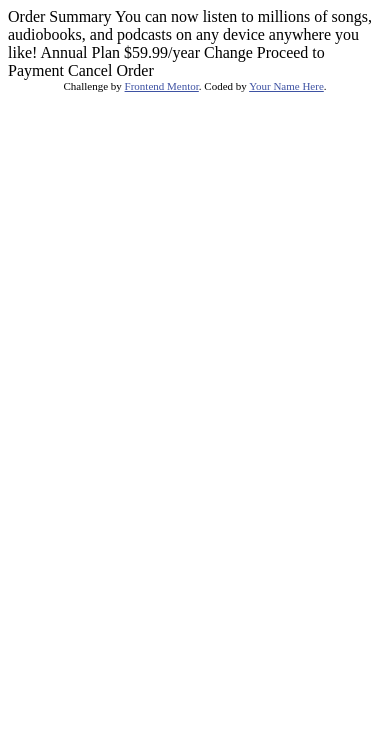
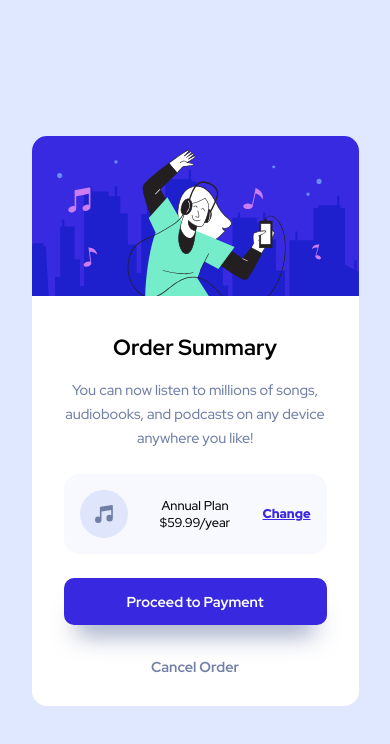
Before and after one commit to frankgomezdev/order-summary-component, a plain HTML site: page index.html in a window 390 px wide. Drawn offline with Linux system fonts and the light colour scheme.

Commit message:
finished mobile version

```diff
--- /dev/null
+++ b/css/style.css
@@ -0,0 +1,142 @@
+@import url('https://fonts.googleapis.com/css2?family=Red+Hat+Display:wght@500;700;900&display=swap');
+
+
+* {
+    box-sizing: border-box;
+    margin: 0;
+    padding: 0;
+}
+
+:root {
+    --pale-blue: hsl(225, 100%, 94%);
+    --bright-blue: hsl(245, 75%, 52%);
+    --very-pale-blue: hsl(225, 100%, 98%);
+    --desaturated-blue: hsl(224, 23%, 55%);
+    --dark-blue: hsl(223, 47%, 23%);
+}
+
+body {
+    font-size: 1rem;
+    display: flex;
+    justify-content: center;
+    align-items: center;
+    height: 100vh;
+    background-color: var(--pale-blue);
+    font-family: 'Red Hat Display', sans-serif;
+}
+
+
+h1 {
+    font-size: 1.375rem;
+    font-weight: 700;
+    margin-bottom: 1rem;
+}
+
+p {
+    font-size: 0.9rem;
+    line-height: 1.5rem;
+    text-align: center;
+    color: var(--desaturated-blue)
+}
+
+span {
+    font-size: 0.8rem;
+    color: black;
+    text-align: center;
+}
+
+
+
+.order-component {
+    display: flex;
+    flex-direction: column;
+    justify-content: center;
+    max-width: 327px;
+    max-height: 567px;
+    background-color: white;
+    border-radius: 15px;
+}
+
+.hero-img-container {
+    /* max-width: 327px;
+    max-height: 567px; */
+}
+
+.hero-img-container img {
+    max-height: 100%;
+    max-width: 100%;
+    border-top-right-radius: 15px;
+    border-top-left-radius: 15px;
+
+}
+
+
+.order-summary-container {
+    display: flex;
+    flex-direction: column;
+    justify-content: space-between;
+    align-items: center;
+    padding: 2rem;
+}
+
+.order-details-container {
+    margin-top: 1.5rem;
+}
+
+.order-details {
+    display: flex;
+    justify-content: space-between;
+    align-items: center;
+    background-color: #F7F9FF;
+    padding: 1rem;
+    border-radius: 15px;
+
+}
+
+.change-link {
+    color: var(--bright-blue);
+    font-weight: 900;
+    font-size: 0.8rem;
+}
+
+.order-button {
+    margin-top: 1.5rem;
+    padding: 0.9rem;
+    width: 100%;
+    background-color: var(--bright-blue);
+    border-radius: 10px;
+    border: none;
+    box-shadow: 0px 22px 24px -13px rgba(113,127,166,0.78);
+
+
+}
+
+.order-confirm-link {
+    font-family: 'Red Hat Display', sans-serif;
+    font-weight: 700;
+    font-size: 0.9rem;
+    color: white;
+    text-decoration: none;
+    text-align: center;
+}
+
+.order-cancel-link {
+    margin-top: 2rem;
+    text-decoration: none;
+    font-size: 0.9rem;
+    font-weight: 700;
+    color: var(--desaturated-blue)
+}
+
+
+
+
+
+
+.attribution {
+    font-size: 11px; text-align: center;
+}
+
+.attribution a {
+    color: hsl(228, 45%, 44%);
+}
--- a/index.html
+++ b/index.html
@@ -1,37 +1,49 @@
 <!DOCTYPE html>
 <html lang="en">
-<head>
-  <meta charset="UTF-8">
-  <meta name="viewport" content="width=device-width, initial-scale=1.0"> <!-- displays site properly based on user's device -->
+  <head>
+    <meta charset="UTF-8" />
+    <meta name="viewport" content="width=device-width, initial-scale=1.0" />
+    <!-- displays site properly based on user's device -->
 
-  <link rel="icon" type="image/png" sizes="32x32" href="./images/favicon-32x32.png">
+    <link
+      rel="icon"
+      type="image/png"
+      sizes="32x32"
+      href="./images/favicon-32x32.png"
+    />
+    <link rel="stylesheet" href="css/style.css" />
 
-  <title>Frontend Mentor | Order summary card</title>
+    <title>Frontend Mentor | Order summary card</title>
+  </head>
+  <body>
+    <div class="order-component">
+      <article class="hero-img-container">
+        <img src="images/illustration-hero.svg" alt="" />
+      </article>
+      <section class="order-summary-container">
+        <h1>Order Summary</h1>
 
-  <!-- Feel free to remove these styles or customise in your own stylesheet 👍 -->
-  <style>
-    .attribution { font-size: 11px; text-align: center; }
-    .attribution a { color: hsl(228, 45%, 44%); }
-  </style>
-</head>
-<body>
+        <p>
+          You can now listen to millions of songs, audiobooks, and podcasts on
+          any device anywhere you like!
+        </p>
 
-  Order Summary
-
-  You can now listen to millions of songs, audiobooks, and podcasts on any
-  device anywhere you like!
-
-  Annual Plan
-  $59.99/year
-
-  Change
-
-  Proceed to Payment
-  Cancel Order
-
-  <div class="attribution">
+        <section class="order-details-container">
+          <article class="order-details">
+            <img src="images/icon-music.svg" alt="" />
+            <span class=>Annual Plan $59.99/year</span>
+            <a href="#" class="change-link">Change</a>
+          </article>
+        </section>
+        <button class="order-button">
+          <a href="#" class="order-confirm-link">Proceed to Payment</a>
+        </button>
+        <a href="#" class="order-cancel-link">Cancel Order</a>
+      </section>
+    </div>
+    <!-- <div class="attribution">
     Challenge by <a href="https://www.frontendmentor.io?ref=challenge" target="_blank">Frontend Mentor</a>.
     Coded by <a href="#">Your Name Here</a>.
-  </div>
-</body>
+  </div> -->
+  </body>
 </html>
```
